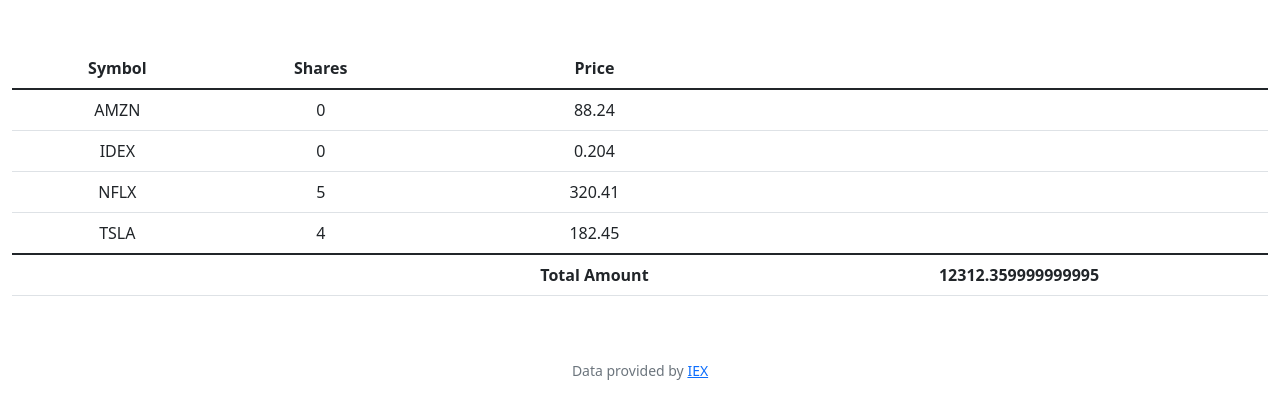
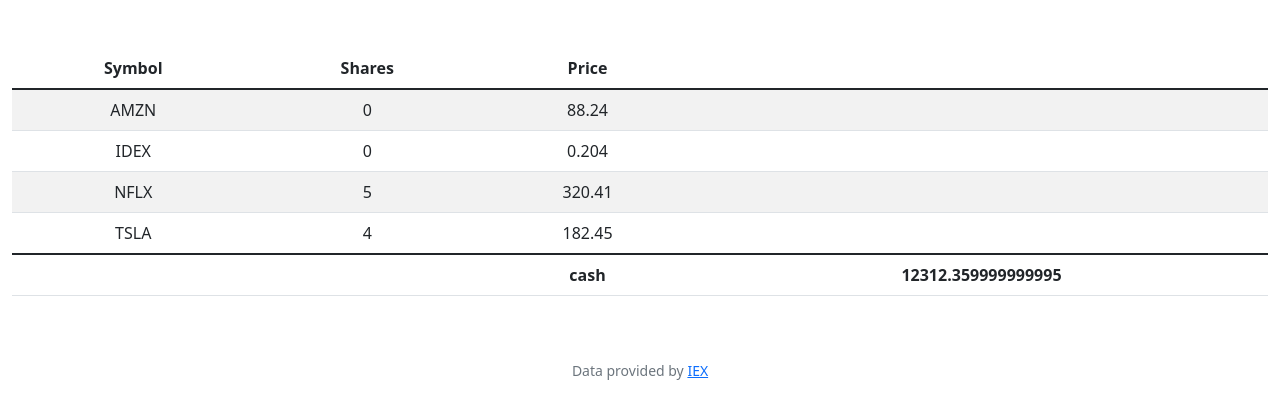
Before and after one commit to Rogert5/new, a Flask app: page / in a window 1280 px wide. Shown: the part 76-495 px from the top of the page. Run offline with Flask 2, Linux system fonts and the light colour scheme; a user stored in the database is signed in; some libraries are stand-ins or nearby versions.

Commit message:
automated commit by check50 [check50=True]

```diff
--- a/app.py
+++ b/app.py
@@ -46,11 +46,11 @@
     """Show portfolio of stocks"""
     user_id = session["user_id"]
 
-    transactions_db = db.execute("SELECT symbol, SUM(shares) AS shares, price FROM transactions WHERE user_id =? GROUP BY symbol", user_id)
+    transactions_db = db.execute("SELECT symbol, SUM(shares) AS shares, price FROM transactions WHERE user_id = ? GROUP BY symbol", user_id)
     cash_db = db.execute("SELECT cash FROM users WHERE id = ?", user_id)
     cash = cash_db[0]["cash"]
 
-    return render_template("index.html", database = transactions_db, cash = cash)
+    return render_template("index.html", database = transactions_db, cash = cash,)
 
 
 
@@ -76,15 +76,19 @@
         if shares < 0:
             return apology("Share Not Allowed")
 
+        #how to add value to a buy order. Multiply the shares by the Stock[defined here(price)]
         transaction_value = shares * stock["price"]
 
         user_id = session["user_id"]
         user_cash_db = db.execute("SELECT cash FROM users WHERE id =:id", id=user_id)
+        # user_cash is defined thrugh user_cash_db database through [0] being the id and ["cash"] being the amount of usd
         user_cash = user_cash_db[0]["cash"]
 
+        #transaction_value defined 7 lines behind
         if user_cash < transaction_value:
             return apology("Not Enough Money")
 
+        #subtract the value of the users cash by the cost of the transaction
         update_cash = user_cash - transaction_value
 
         #UPDATE table_name SET column1 = value1, column2, ... WHERE condition
@@ -235,7 +239,8 @@
 
         try:
             #INSERT INTO table_name (column1, column2, column3,..)    VALUES (value1, value2, value3,..)
-            new_user = db.execute("INSERT INTO users(username, hash) VALUES(?, ?)", username, hash)
+            new_user = db.execute("INSERT INTO users(username, hash) VALUES (?, ?)", username, hash)
+        #Except is for when username is already taken . not allowing a continuation of making the account
         except:
             return apology("Username already exists")
 
--- a/templates/index.html
+++ b/templates/index.html
@@ -1,11 +1,11 @@
 {% extends "layout.html" %}
 
 {% block title %}
-    Index
+    Portfolio
 {% endblock %}
 
 {% block main %}
-    <table class="table">
+    <table class="table table-striped">
         <thead>
             <tr>
                 <th scope="col">Symbol</th>
@@ -28,7 +28,7 @@
             <tr>
                 <td></td>
                 <td></td>
-                <th scope="1">Total Amount</th>
+                <th scope="1">cash</th>
                 <th scope="1">{{ cash }}</th>
             </tr>
         </tfoot>
--- a/templates/quote.html
+++ b/templates/quote.html
@@ -10,7 +10,6 @@
         <div class="mb-3">
             <input autocomplete="off" autofocus class="form-control mx-auto w-auto" name="symbol" placeholder="Symbol" type="text">
         </div>
-
         <button class="btn btn-primary" type="submit">Quote</button>
     </form>
 {% endblock %}
```
Also changed, not shown: finance.db, 2 other files.
